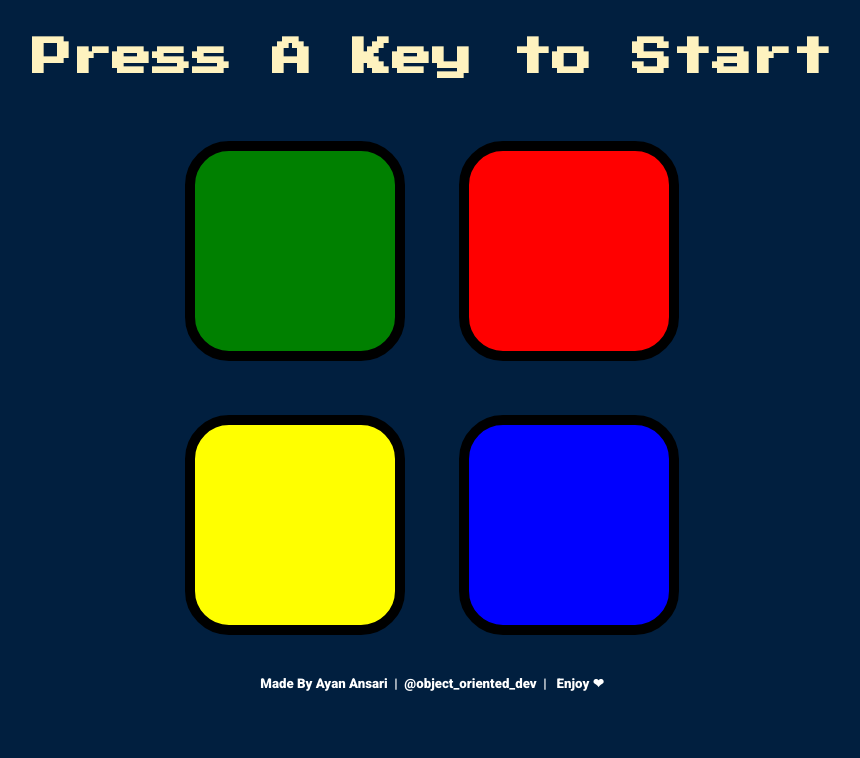
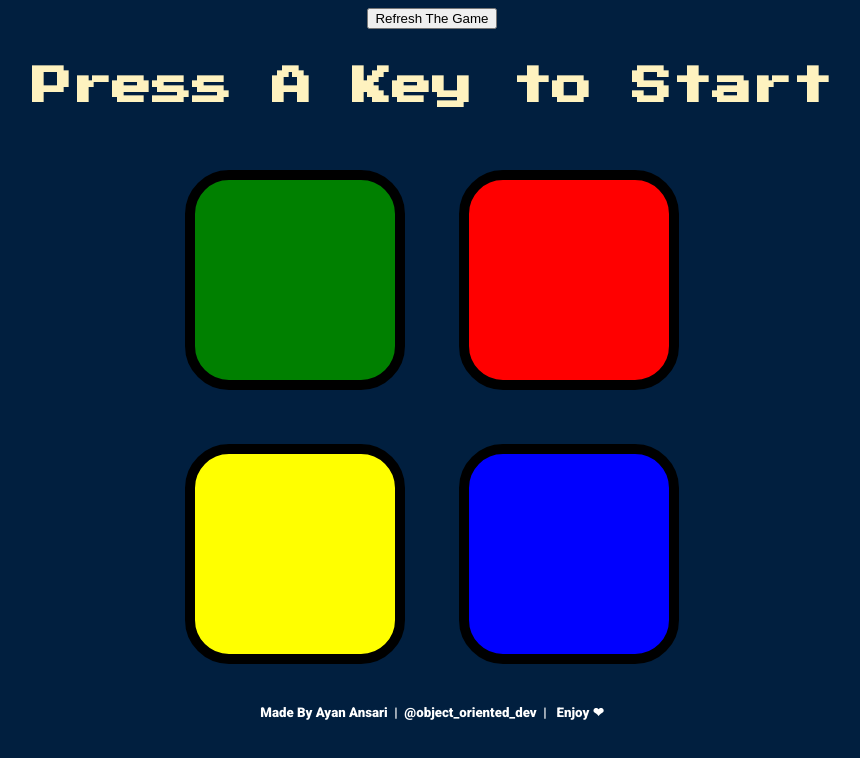
Before and after one commit to objectorienteddev/Simon-s-Game, a plain HTML site: page index.html in a window 1280 px wide. Shown: the whole page, without its empty margins (208-1068 px from the left). Drawn offline with nearby package versions, Linux system fonts and the light colour scheme.

Commit message:
Update index.html

```diff
--- a/index.html
+++ b/index.html
@@ -16,6 +16,7 @@
   </head>
 
   <body>
+    <button class="refresh-game">Refresh The Game</button>
     <h1 id="level-title">Press A Key to Start</h1>
     <div class="container">
       <div lass="row">
```
